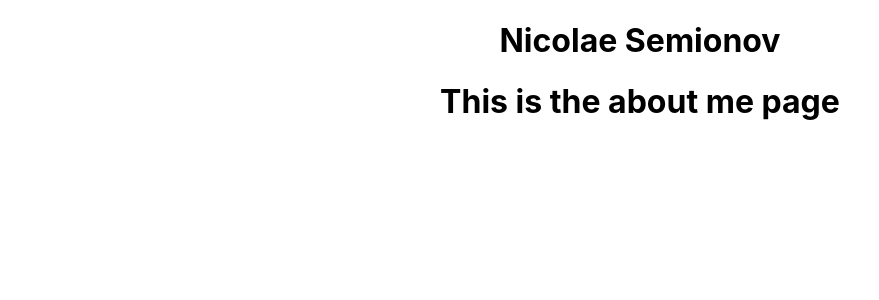
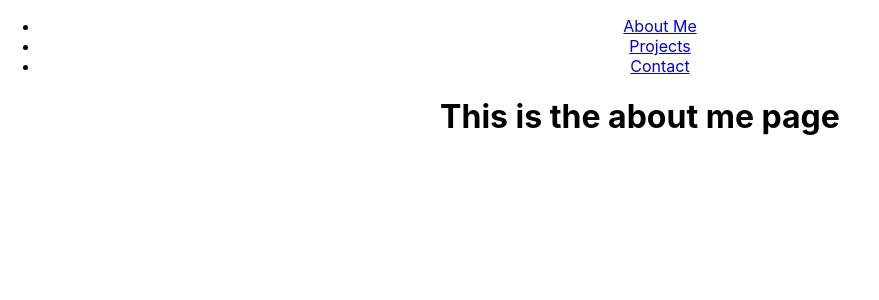
Before and after one commit to NicoSem/nicosem.github.io, a React (Create React App) app: page / in a window 1280 px wide. Shown: the top 300 px of the page, without its empty margins (0-879 px from the left). Built offline with nearby package versions, Linux system fonts and the light colour scheme.

Commit message:
Added NavBar with router links

```diff
--- a/src/App.js
+++ b/src/App.js
@@ -4,12 +4,13 @@ import AboutMePage from './pages/AboutMePage';
 import ProjectsPage from './pages/ProjectsPage';
 import ProjectDetailsPage from './pages/ProjectDetailsPage';
 import ContactPage from './pages/ContactPage';
+import NavBar from './components/NavBar';
 
 function App() {
   return (
     <BrowserRouter>
       <div className="App">
-        <h1>Nicolae Semionov</h1>
+        <NavBar />
         <div id="page-body">
           <Routes>
             <Route path="/" element={<AboutMePage />} />
--- a/src/components/NavBar.js
+++ b/src/components/NavBar.js
@@ -1,15 +1,17 @@
+import { Link } from "react-router-dom"
+
 const NavBar = () => {
     return (
         <nav>
             <ul>
                 <li>
-                    About Me
+                    <Link to="/">About Me</Link>
                 </li>
                 <li>
-                    Projects
+                    <Link to="/projects">Projects</Link>
                 </li>
                 <li>
-                    Contact
+                    <Link to="/contact">Contact</Link>
                 </li>
             </ul>
         </nav>
```
